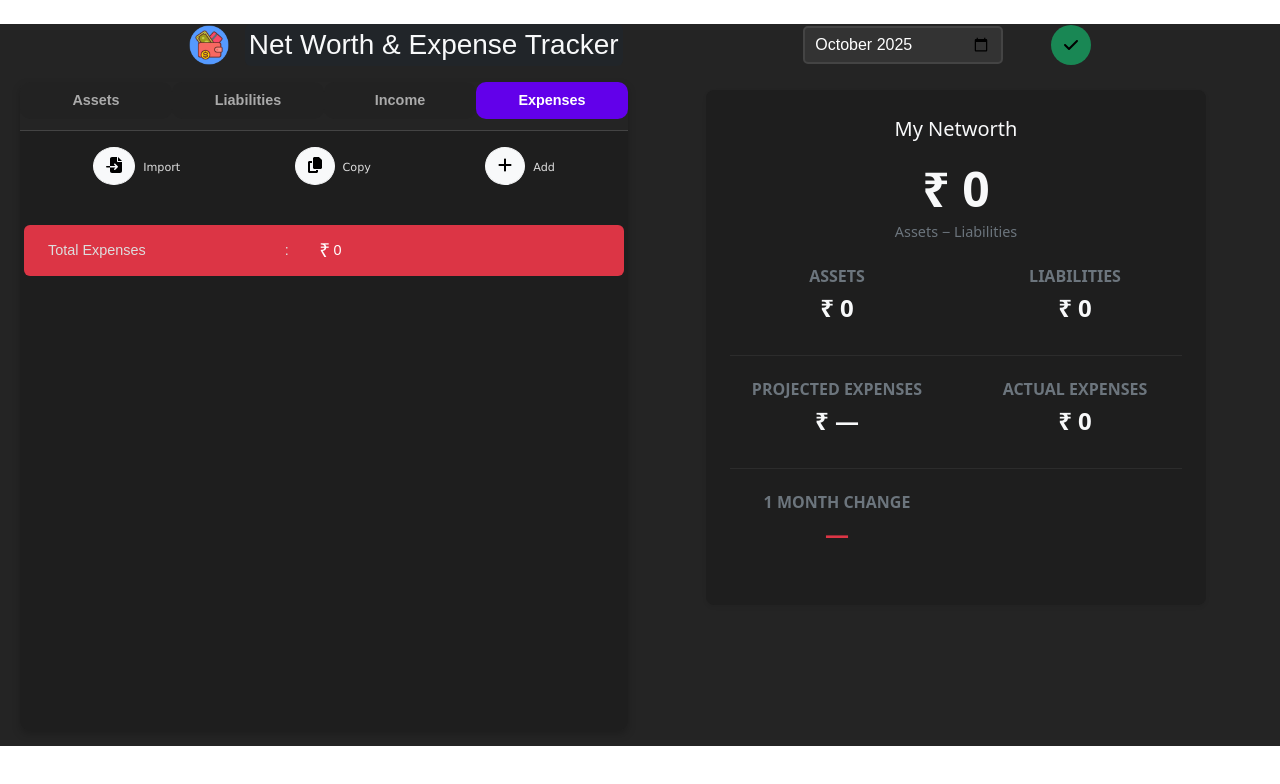
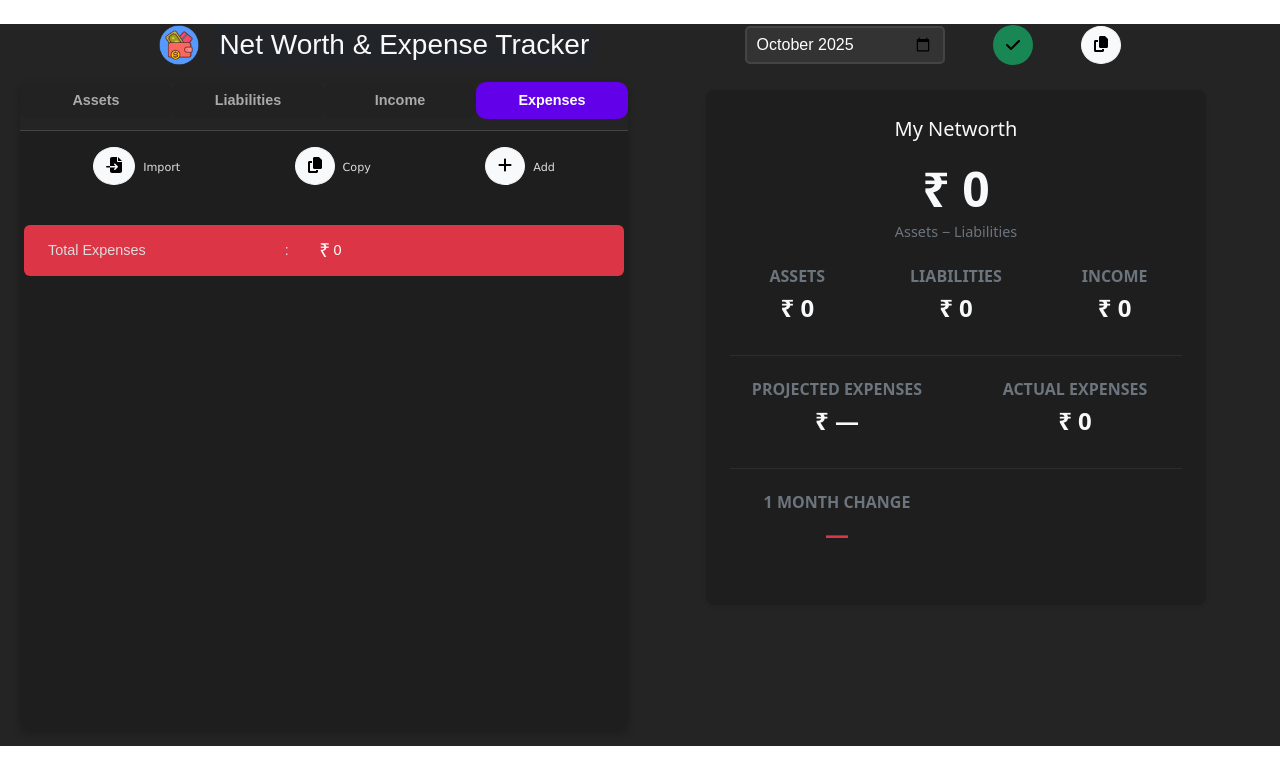
Before and after one commit to Sam1655/Expense-Tracker, a React (Vite) app: page / in a window 1280 px wide. Shown: the top 784 px of the page. Built offline with nearby package versions, Linux system fonts and the light colour scheme.

Commit message:
Fixed partial data bug

```diff
--- a/src/NWTracker/Components/Expenses.jsx
+++ b/src/NWTracker/Components/Expenses.jsx
@@ -18,8 +18,6 @@ const Expenses = ({
 }) => {
   // Create refs for each TextInput field
   const inputRefs = useRef([]);
-
-  console.log(expensesFields, "expensesFields");
 
   const handleInputChange = (e, index) => {
     e.target.value = e.target.value.replace(/[^0-9]/g, ""); // Only Take 0-9 Inputs
--- a/src/NWTracker/NetWorthTracker.jsx
+++ b/src/NWTracker/NetWorthTracker.jsx
@@ -6,7 +6,7 @@ import Liabilities from "./Components/Liabilities";
 import Expenses from "./Components/Expenses";
 import { useForm } from "react-hook-form";
 import { FontAwesomeIcon } from "@fortawesome/react-fontawesome";
-import { faCheck } from "@fortawesome/free-solid-svg-icons";
+import { faCheck, faCopy } from "@fortawesome/free-solid-svg-icons";
 import { TABS } from "./constants";
 import { ToastContainer, toast } from "react-toastify";
 
@@ -47,6 +47,7 @@ const NetWorthTracker = () => {
     setValue,
     handleSubmit,
     reset,
+    resetField,
     formState: { errors },
   } = useForm();
 
@@ -56,7 +57,9 @@ const NetWorthTracker = () => {
 
   const prevMonthdata = consolidatedData?.[prevMonth];
 
-  console.log(prevMonthdata, "prevMonthData");
+  const projectedExpense = prevMonthdata
+    ? totalIncome + prevMonthdata.netWorth - netWorth
+    : "—";
 
   const onSubmit = (data) => {
     data = {
@@ -84,8 +87,9 @@ const NetWorthTracker = () => {
     const date = e.target.value;
 
     const data = consolidatedData?.[date];
+    if (data) {
+      reset();
 
-    if (data) {
       const keys = Object.keys(data);
       const values = Object.values(data);
 
@@ -178,6 +182,17 @@ const NetWorthTracker = () => {
               >
                 <FontAwesomeIcon icon={faCheck} />
               </button>
+              <button
+                type="button"
+                className="btn btn-light rounded-circle"
+                onClick={() =>
+                  navigator.clipboard.writeText(
+                    JSON.stringify(consolidatedData)
+                  )
+                }
+              >
+                <FontAwesomeIcon icon={faCopy} />
+              </button>
             </div>
           </div>
           <div className="p-0 row w-100">
@@ -212,17 +227,23 @@ const NetWorthTracker = () => {
 
                 {/* Assets and Liabilities */}
                 <div className="row text-center mb-4">
-                  <div className="col-6">
+                  <div className="col-4">
                     <h6 className="fw-semibold text-uppercase text-secondary">
                       Assets
                     </h6>
                     <h4 className="fw-bold">₹ {totalAssets}</h4>
                   </div>
-                  <div className="col-6">
+                  <div className="col-4">
                     <h6 className="fw-semibold text-uppercase text-secondary">
                       Liabilities
                     </h6>
                     <h4 className="fw-bold">₹ {totalLiabilities}</h4>
+                  </div>
+                  <div className="col-4">
+                    <h6 className="fw-semibold text-uppercase text-secondary">
+                      Income
+                    </h6>
+                    <h4 className="fw-bold">₹ {totalIncome}</h4>
                   </div>
                 </div>
 
@@ -241,7 +262,7 @@ const NetWorthTracker = () => {
                     <h6 className="fw-semibold text-uppercase text-secondary">
                       Projected Expenses
                     </h6>
-                    <h4 className="fw-bold">₹ —</h4>
+                    <h4 className="fw-bold">₹ {projectedExpense}</h4>
                   </div>
                   <div className="col-6">
                     <h6 className="fw-semibold text-uppercase text-secondary">
```
